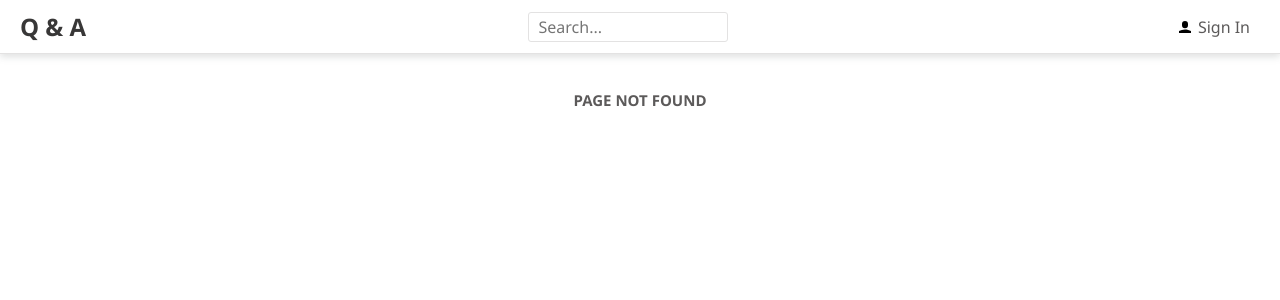
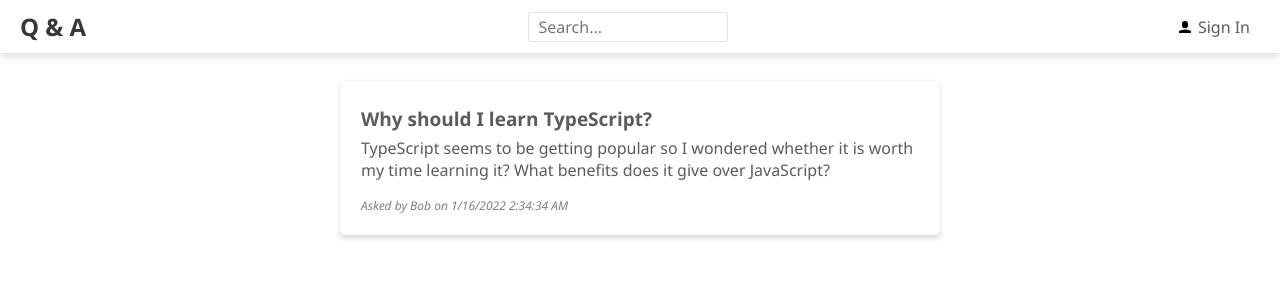
Before and after one commit to cfmdevWebSS/QandA, a React (Create React App) app: page /questions/1 in a window 1280 px wide. Before the commit this address had no page. Shown: the top 300 px of the page. Built offline with nearby package versions, Linux system fonts and the light colour scheme.

Commit message:
Interim Save-Chapter5-ASP.NET5-01-23-2022

```diff
--- /dev/null
+++ b/src/AnswerList.tsx
@@ -0,0 +1,33 @@
+/** @jsx jsx */
+import { jsx } from '@emotion/react';
+import { css } from '@emotion/react';
+import React from 'react';
+import { AnswerData } from './QuestionData';
+import { Answer } from './Answer';
+import { gray5 } from './Styles';
+import exp from 'constants';
+
+interface Props {
+  data: AnswerData[];
+}
+
+export const AnswerList = ({ data }: Props) => (
+  <ul
+    css={css`
+      list-style: none;
+      margin: 10px 0 0 0;
+      padding: 0;
+    `}
+  >
+    {data.map((answer) => (
+      <li
+        css={css`
+          border-top: 1px solid ${gray5};
+        `}
+        key={answer.answerId}
+      >
+        <Answer data={answer} />
+      </li>
+    ))}
+  </ul>
+);
--- a/src/App.tsx
+++ b/src/App.tsx
@@ -9,6 +9,7 @@
 import { SearchPage } from './SearchPage';
 import { SignInPage } from './SignInPage';
 import { NotFoundPage } from './NotFoundPage';
+import { QuestionPage } from './QuestionPage';
 
 function App() {
   return (
@@ -26,6 +27,7 @@
           <Route path="search" element={<SearchPage />} />
           <Route path="ask" element={<AskPage />} />
           <Route path="signin" element={<SignInPage />} />
+          <Route path="questions/:questionId" element={<QuestionPage />} />
           <Route path="*" element={<NotFoundPage />} />
         </Routes>
       </div>
--- a/src/Question.tsx
+++ b/src/Question.tsx
@@ -3,6 +3,7 @@
 import { css } from '@emotion/react';
 import { gray2, gray3 } from './Styles';
 import { QuestionData } from './QuestionData';
+import { Link } from 'react-router-dom';
 
 interface Props {
   data: QuestionData;
@@ -21,7 +22,15 @@
         font-size: 19px;
       `}
     >
-      {data.title}
+      <Link
+        css={css`
+          text-decoration: none;
+          color: ${gray2};
+        `}
+        to={`/questions/${data.questionId}`}
+      >
+        {data.title}
+      </Link>
     </div>
     {showContent && (
       <div
--- a/src/QuestionData.ts
+++ b/src/QuestionData.ts
@@ -57,3 +57,11 @@
   await wait(500);
   return questions.filter((q) => q.answers.length === 0);
 };
+
+export const getQuestion = async (
+  questionId: number,
+): Promise<QuestionData | null> => {
+  await wait(500);
+  const results = questions.filter((q) => q.questionId === questionId);
+  return results.length === 0 ? null : results[0];
+};
--- a/src/QuestionPage.tsx
+++ b/src/QuestionPage.tsx
@@ -1,4 +1,72 @@
+/** @jsx jsx */
+import { jsx } from '@emotion/react';
+import { css } from '@emotion/react';
+import { gray3, gray6 } from './Styles';
 import React from 'react';
 import { Page } from './Page';
+import { useParams } from 'react-router-dom';
+import { QuestionData, getQuestion } from './QuestionData';
+//import { AnswerList } from './AnswerList';
 
-export const QuestionPage = () => <Page>Question Page</Page>;
+export const QuestionPage = () => {
+  const [question, setQuestion] = React.useState<QuestionData | null>(null);
+  const { questionId } = useParams();
+
+  React.useEffect(() => {
+    const doGetQuestion = async (questionId: number) => {
+      const foundQuestion = await getQuestion(questionId);
+      setQuestion(foundQuestion);
+    };
+    if (questionId) {
+      doGetQuestion(Number(questionId));
+    }
+  }, [questionId]);
+
+  return (
+    <Page>
+      <div
+        css={css`
+          background-color: white;
+          padding: 15px 20px 20px 20px;
+          border-radius: 4px;
+          border: 1px solid ${gray6};
+          box-shadow: 0 3px 5px 0 rgba(0, 0, 0, 0.16);
+        `}
+      >
+        <div
+          css={css`
+            font-size: 19px;
+            font-weight: bold;
+            margin: 10px 0px 5px;
+          `}
+        >
+          {question === null ? '' : question.title}
+        </div>
+        {question !== null && (
+          <React.Fragment>
+            <p
+              css={css`
+                margin-top: 0px;
+                background-color: white;
+              `}
+            >
+              {question.content}
+            </p>
+            <div
+              css={css`
+                font-size: 12px;
+                font-style: italic;
+                color: ${gray3};
+              `}
+            >
+              {`Asked by ${question.userName} on
+  ${question.created.toLocaleDateString()}
+  ${question.created.toLocaleTimeString()}`}
+            </div>
+            {/* <AnswerList data={question.answers} /> */}
+          </React.Fragment>
+        )}
+      </div>
+    </Page>
+  );
+};
```
